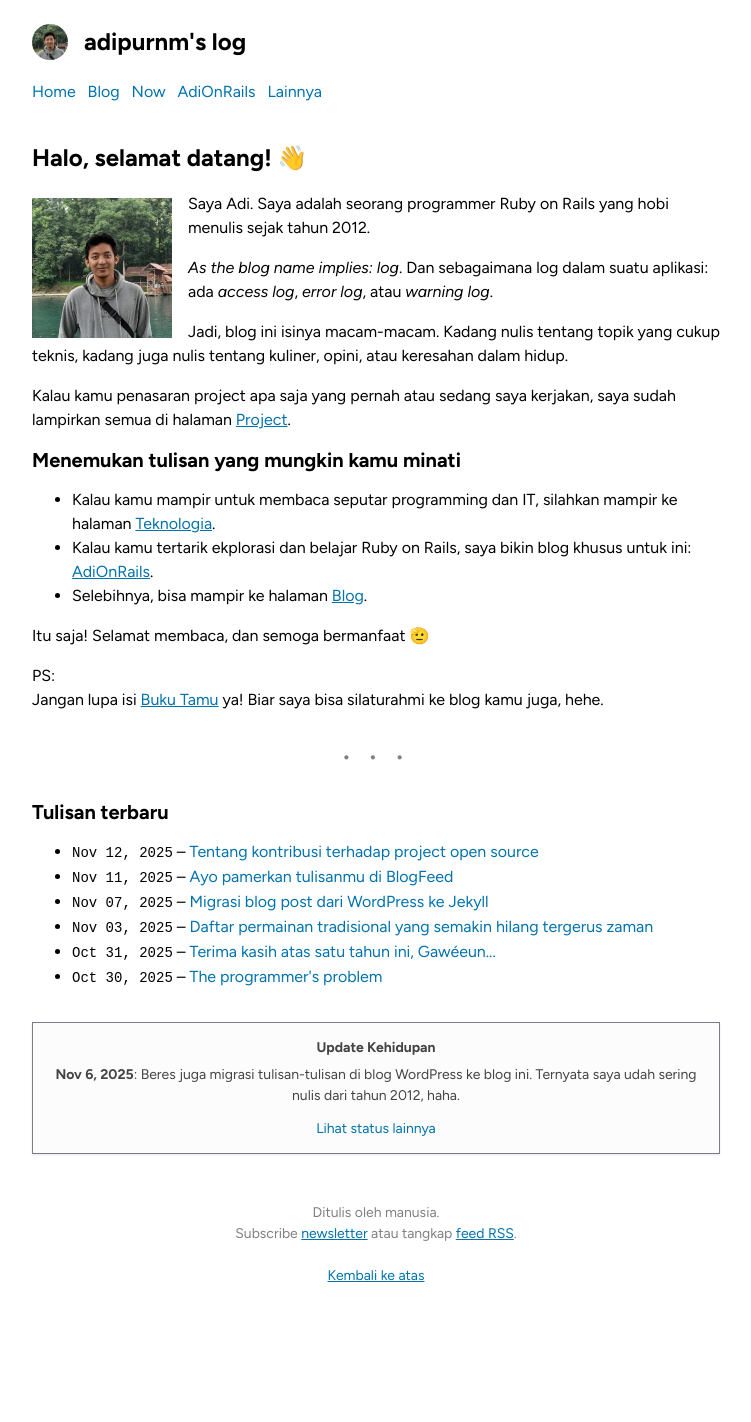
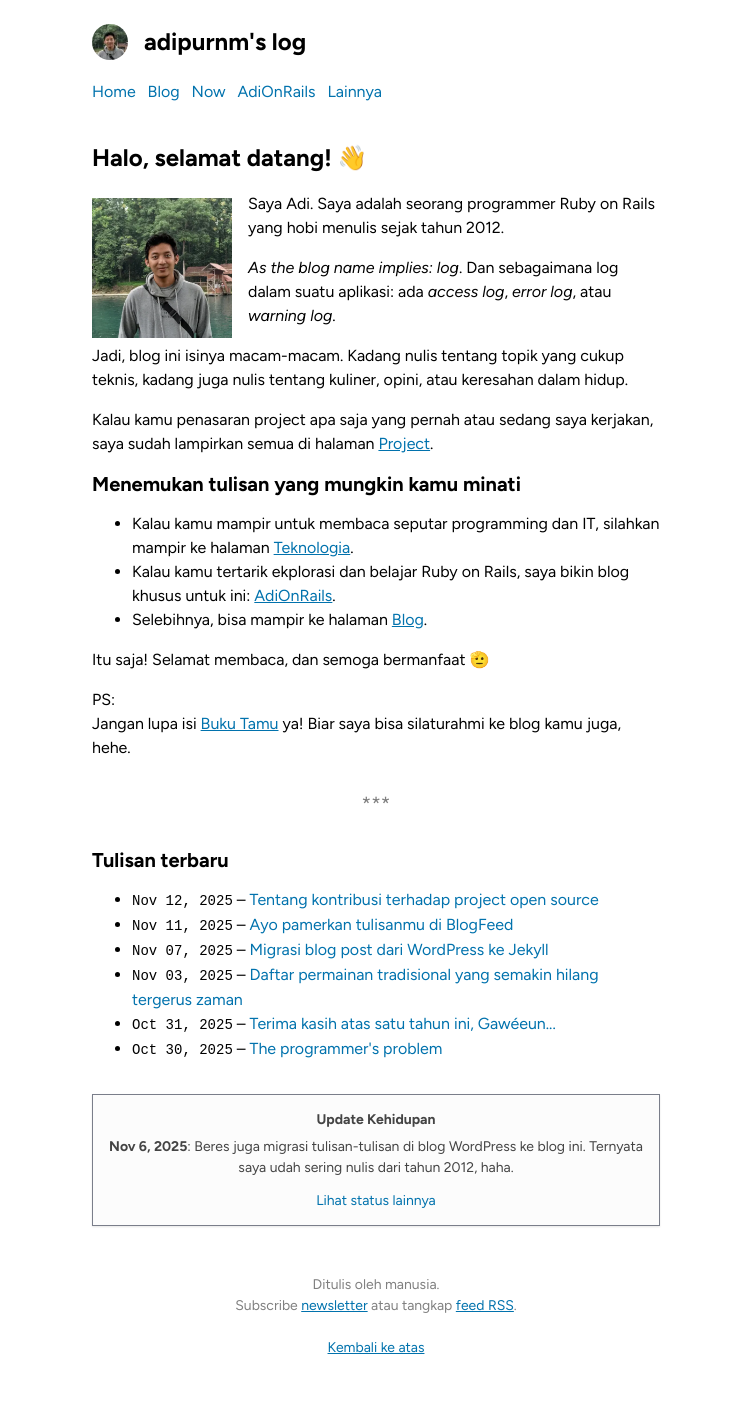
Before and after one commit to adiprnm/weblog, a Jekyll site: the page built from index.html, in a window 1280 px wide. Shown: the whole page, without its empty margins (264-1015 px from the left). Built offline with Jekyll 4.4.1, drawn with Linux system fonts in a browser that asks for light colours; before the commit the page ends 1350 px from its top, so only the background shows below that.

Commit message:
Reduce container width by 100px

```diff
--- a/_sass/base.scss
+++ b/_sass/base.scss
@@ -74,10 +74,9 @@ article hr {
 }
 
 article hr::after {
-  content: "• • •";
+  content: "***";
   font-size: 20px;
   color: gray;
-  letter-spacing: 6px;
 }
 
 iframe {
@@ -128,7 +127,7 @@ p img + em {
 code { font-family: "Cascadia Code"; }
 
 .container {
-  max-width: 720px;
+  max-width: 600px;
   margin: 0 auto;
 }
 .my-8 {
```
